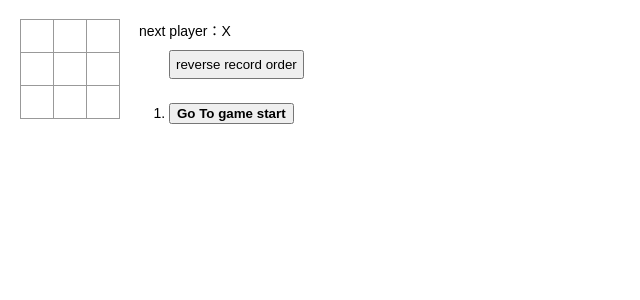
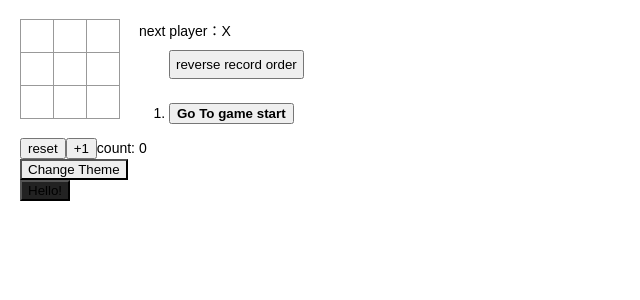
Before and after one commit to HUANGXUEZHI97/React-Ts-Run, a React app: page / in a window 1280 px wide. Shown: the top 300 px of the page, without its empty margins (0-640 px from the left). Built offline with nearby package versions, Linux system fonts and the light colour scheme.

Commit message:
react context

```diff
--- a/src/App.tsx
+++ b/src/App.tsx
@@ -1,6 +1,9 @@
-import { FC } from 'react';
+import { FC} from 'react';
 import './App.scss';
 import TicTacToe from './components/TicTacToe/index'
+import SH from './components/UseHooks/state';
+import CT from './components/UseContext/index';
+
 
 const App: FC = () => {
 
@@ -8,6 +11,12 @@ const App: FC = () => {
     <div>
       {/* 井字棋 */}
       <TicTacToe />
+
+      {/* hook */}
+      <SH />
+
+      {/* use context */}
+      <CT />
     </div>
   )
 }
--- /dev/null
+++ b/src/components/UseContext/index.tsx
@@ -0,0 +1,59 @@
+import * as React from 'react';
+import { ThemeContext, themes} from '../../context/Theme';
+import ThemedButton from './themed-button';
+
+
+interface TBProps {
+  changeTheme: Function
+}
+
+const Toolbar = (props: TBProps) => {
+  return (
+    <ThemedButton onClick={props.changeTheme}>
+      Change Theme
+    </ThemedButton>
+  )
+}
+
+interface CTProps {
+
+}
+
+interface CTState {
+  theme: {
+    foreground: string,
+    background: string
+  }
+}
+
+class CT extends React.Component<CTProps, CTState> {
+  constructor(props: CTProps) {
+    super(props);
+    this.state = { theme: themes.light };
+  }
+
+  toggleTheme = ()=>{
+    this.setState(state => ({
+      theme: state.theme === themes.dark
+        ? themes.light
+        : themes.dark
+    }))
+  }
+
+  render() {
+    return (
+      <div>
+        <ThemeContext.Provider value={this.state.theme}>
+          <Toolbar changeTheme={this.toggleTheme} />
+        </ThemeContext.Provider>
+        <div>
+          <ThemedButton>
+            Hello!
+          </ThemedButton>
+        </div>
+      </div>
+    );
+  }
+}
+
+export default CT;
--- /dev/null
+++ b/src/components/UseContext/themed-button.tsx
@@ -0,0 +1,29 @@
+import * as React from 'react';
+import {ThemeContext} from '../../context/Theme';
+
+interface ThemedButtonProps {
+  onClick?:Function
+}
+
+interface ThemedButtonState {
+
+}
+
+class ThemedButton extends React.Component<ThemedButtonProps, ThemedButtonState> {
+  static contextType?: React.Context<any> | undefined = ThemeContext
+
+  render() {
+    let props = this.props
+    let theme = this.context
+    return (
+      <button
+        onClick={()=>props.onClick}
+        style={{ background: theme.background }}
+      >
+        {props.children}
+      </button>
+    );
+  }
+}
+
+export default ThemedButton;
--- a/src/components/UseHooks/state.tsx
+++ b/src/components/UseHooks/state.tsx
@@ -1,14 +1,26 @@
-import { FunctionComponent } from "react";
-import * as React from 'react';
-
+import { FunctionComponent, useState, useEffect } from "react";
 interface SProps {
 
 }
 
 const S: FunctionComponent<SProps> = () => {
+
+  const [count, setCount] = useState(0)
+
+  // 相当于更新阶段：componentDidMount和componentDidUpdate
+  useEffect(() => {
+    document.title = `${count} times!`
+
+    return () => {
+      document.title = 'react-ts learning!'
+    }
+  })
+
   return (
     <div>
-
+      <button onClick={() => setCount(0)}>reset</button>
+      <button onClick={() => setCount(count => count + 1)}>+1</button>
+      <span>count: {count}</span>
     </div>
   );
 }
--- /dev/null
+++ b/src/context/Theme.tsx
@@ -0,0 +1,19 @@
+import { createContext } from 'react';
+
+export const themes = {
+  dark: {
+    foreground: '#ffffff',
+    background: '#222222',
+  },
+  light: {
+    foreground: '#000000',
+    background: '#eeeeee',
+  }
+}
+
+// 系统主题：dark、light， 默认为：dark
+export const ThemeContext = createContext(
+  // theme: theme.dark,
+  // toggleTheme: () => { }
+  themes.dark
+)
```
